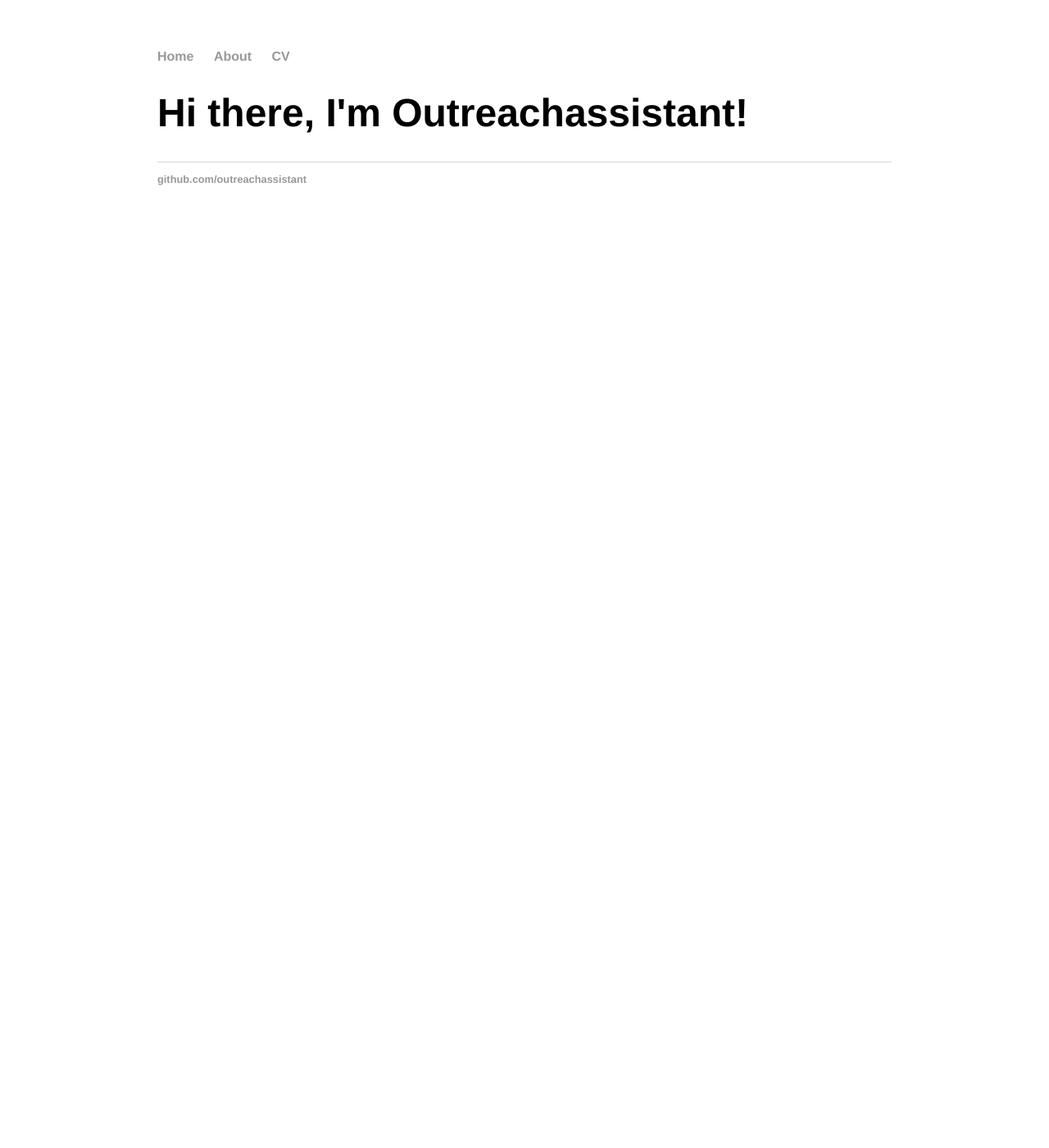
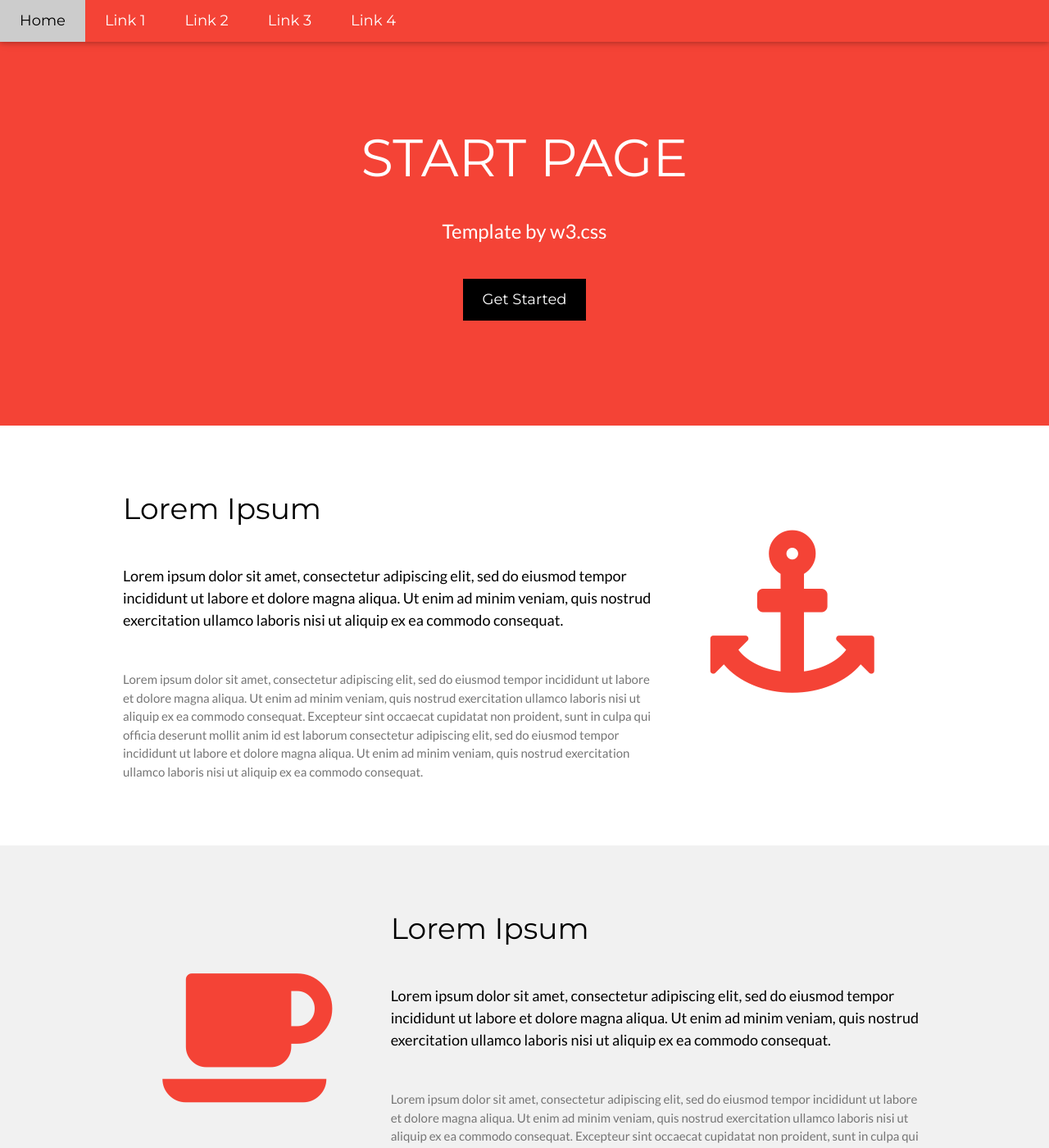
Before and after one commit to outreachassistant/outreachassistant.github.io, a Jekyll site: the page built from index.html, in a window 1280 px wide and 1400 px high. Shown: the whole window at 82% size. Built offline with Jekyll 4.4.1, drawn with Linux system fonts in a browser that asks for light colours; some of the changed text lies outside the part shown.

Commit message:
template practice

```diff
--- a/_layouts/default.html
+++ b/_layouts/default.html
@@ -1,27 +1,110 @@
 <!DOCTYPE html>
-	<html>
-		<head>
-			<title>{{ page.title }}</title>
-			<!-- link to main stylesheet -->
-			<link rel="stylesheet" type="text/css" href="/css/main.css">
-		</head>
-		<body>
-			<nav>
-	    		<ul>
-	        		<li><a href="/">Home</a></li>
-		        	<li><a href="/about">About</a></li>
-	        		<li><a href="/cv">CV</a></li>
-	    		</ul>
-			</nav>
-			<div class="container">
+<html lang="en">
+<title>W3.CSS Template</title>
+<meta charset="UTF-8">
+<meta name="viewport" content="width=device-width, initial-scale=1">
+<link rel="stylesheet" href="https://www.w3schools.com/w3css/4/w3.css">
+<link rel="stylesheet" href="https://fonts.googleapis.com/css?family=Lato">
+<link rel="stylesheet" href="https://fonts.googleapis.com/css?family=Montserrat">
+<link rel="stylesheet" href="https://cdnjs.cloudflare.com/ajax/libs/font-awesome/4.7.0/css/font-awesome.min.css">
+<style>
+body,h1,h2,h3,h4,h5,h6 {font-family: "Lato", sans-serif}
+.w3-bar,h1,button {font-family: "Montserrat", sans-serif}
+.fa-anchor,.fa-coffee {font-size:200px}
+</style>
+<body>
 
-			{{ content }}
+<!-- Navbar -->
+<div class="w3-top">
+  <div class="w3-bar w3-red w3-card w3-left-align w3-large">
+    <a class="w3-bar-item w3-button w3-hide-medium w3-hide-large w3-right w3-padding-large w3-hover-white w3-large w3-red" href="javascript:void(0);" onclick="myFunction()" title="Toggle Navigation Menu"><i class="fa fa-bars"></i></a>
+    <a href="#" class="w3-bar-item w3-button w3-padding-large w3-white">Home</a>
+    <a href="#" class="w3-bar-item w3-button w3-hide-small w3-padding-large w3-hover-white">Link 1</a>
+    <a href="#" class="w3-bar-item w3-button w3-hide-small w3-padding-large w3-hover-white">Link 2</a>
+    <a href="#" class="w3-bar-item w3-button w3-hide-small w3-padding-large w3-hover-white">Link 3</a>
+    <a href="#" class="w3-bar-item w3-button w3-hide-small w3-padding-large w3-hover-white">Link 4</a>
+  </div>
 
-			</div><!-- /.container -->
-			<footer>
-	    		<ul>
-	        		<li><a href="https://github.com/outreachassistant">github.com/outreachassistant</a></li>
-				</ul>
-			</footer>
-		</body>
-	</html>
+  <!-- Navbar on small screens -->
+  <div id="navDemo" class="w3-bar-block w3-white w3-hide w3-hide-large w3-hide-medium w3-large">
+    <a href="#" class="w3-bar-item w3-button w3-padding-large">Link 1</a>
+    <a href="#" class="w3-bar-item w3-button w3-padding-large">Link 2</a>
+    <a href="#" class="w3-bar-item w3-button w3-padding-large">Link 3</a>
+    <a href="#" class="w3-bar-item w3-button w3-padding-large">Link 4</a>
+  </div>
+</div>
+
+<!-- Header -->
+<header class="w3-container w3-red w3-center" style="padding:128px 16px">
+  <h1 class="w3-margin w3-jumbo">START PAGE</h1>
+  <p class="w3-xlarge">Template by w3.css</p>
+  <button class="w3-button w3-black w3-padding-large w3-large w3-margin-top">Get Started</button>
+</header>
+
+<!-- First Grid -->
+<div class="w3-row-padding w3-padding-64 w3-container">
+  <div class="w3-content">
+    <div class="w3-twothird">
+      <h1>Lorem Ipsum</h1>
+      <h5 class="w3-padding-32">Lorem ipsum dolor sit amet, consectetur adipiscing elit, sed do eiusmod tempor incididunt ut labore et dolore magna aliqua. Ut enim ad minim veniam, quis nostrud exercitation ullamco laboris nisi ut aliquip ex ea commodo consequat.</h5>
+
+      <p class="w3-text-grey">Lorem ipsum dolor sit amet, consectetur adipiscing elit, sed do eiusmod tempor incididunt ut labore et dolore magna aliqua. Ut enim ad minim veniam, quis nostrud exercitation ullamco laboris nisi ut aliquip ex ea commodo consequat. Excepteur sint
+        occaecat cupidatat non proident, sunt in culpa qui officia deserunt mollit anim id est laborum consectetur adipiscing elit, sed do eiusmod tempor incididunt ut labore et dolore magna aliqua. Ut enim ad minim veniam, quis nostrud exercitation ullamco
+        laboris nisi ut aliquip ex ea commodo consequat.</p>
+    </div>
+
+    <div class="w3-third w3-center">
+      <i class="fa fa-anchor w3-padding-64 w3-text-red"></i>
+    </div>
+  </div>
+</div>
+
+<!-- Second Grid -->
+<div class="w3-row-padding w3-light-grey w3-padding-64 w3-container">
+  <div class="w3-content">
+    <div class="w3-third w3-center">
+      <i class="fa fa-coffee w3-padding-64 w3-text-red w3-margin-right"></i>
+    </div>
+
+    <div class="w3-twothird">
+      <h1>Lorem Ipsum</h1>
+      <h5 class="w3-padding-32">Lorem ipsum dolor sit amet, consectetur adipiscing elit, sed do eiusmod tempor incididunt ut labore et dolore magna aliqua. Ut enim ad minim veniam, quis nostrud exercitation ullamco laboris nisi ut aliquip ex ea commodo consequat.</h5>
+
+      <p class="w3-text-grey">Lorem ipsum dolor sit amet, consectetur adipiscing elit, sed do eiusmod tempor incididunt ut labore et dolore magna aliqua. Ut enim ad minim veniam, quis nostrud exercitation ullamco laboris nisi ut aliquip ex ea commodo consequat. Excepteur sint
+        occaecat cupidatat non proident, sunt in culpa qui officia deserunt mollit anim id est laborum consectetur adipiscing elit, sed do eiusmod tempor incididunt ut labore et dolore magna aliqua. Ut enim ad minim veniam, quis nostrud exercitation ullamco
+        laboris nisi ut aliquip ex ea commodo consequat.</p>
+    </div>
+  </div>
+</div>
+
+<div class="w3-container w3-black w3-center w3-opacity w3-padding-64">
+    <h1 class="w3-margin w3-xlarge">Quote of the day: live life</h1>
+</div>
+
+<!-- Footer -->
+<footer class="w3-container w3-padding-64 w3-center w3-opacity">
+  <div class="w3-xlarge w3-padding-32">
+    <i class="fa fa-facebook-official w3-hover-opacity"></i>
+    <i class="fa fa-instagram w3-hover-opacity"></i>
+    <i class="fa fa-snapchat w3-hover-opacity"></i>
+    <i class="fa fa-pinterest-p w3-hover-opacity"></i>
+    <i class="fa fa-twitter w3-hover-opacity"></i>
+    <i class="fa fa-linkedin w3-hover-opacity"></i>
+ </div>
+ <p>Powered by <a href="https://www.w3schools.com/w3css/default.asp" target="_blank">w3.css</a></p>
+</footer>
+
+<script>
+// Used to toggle the menu on small screens when clicking on the menu button
+function myFunction() {
+  var x = document.getElementById("navDemo");
+  if (x.className.indexOf("w3-show") == -1) {
+    x.className += " w3-show";
+  } else {
+    x.className = x.className.replace(" w3-show", "");
+  }
+}
+</script>
+
+</body>
+</html>
```
